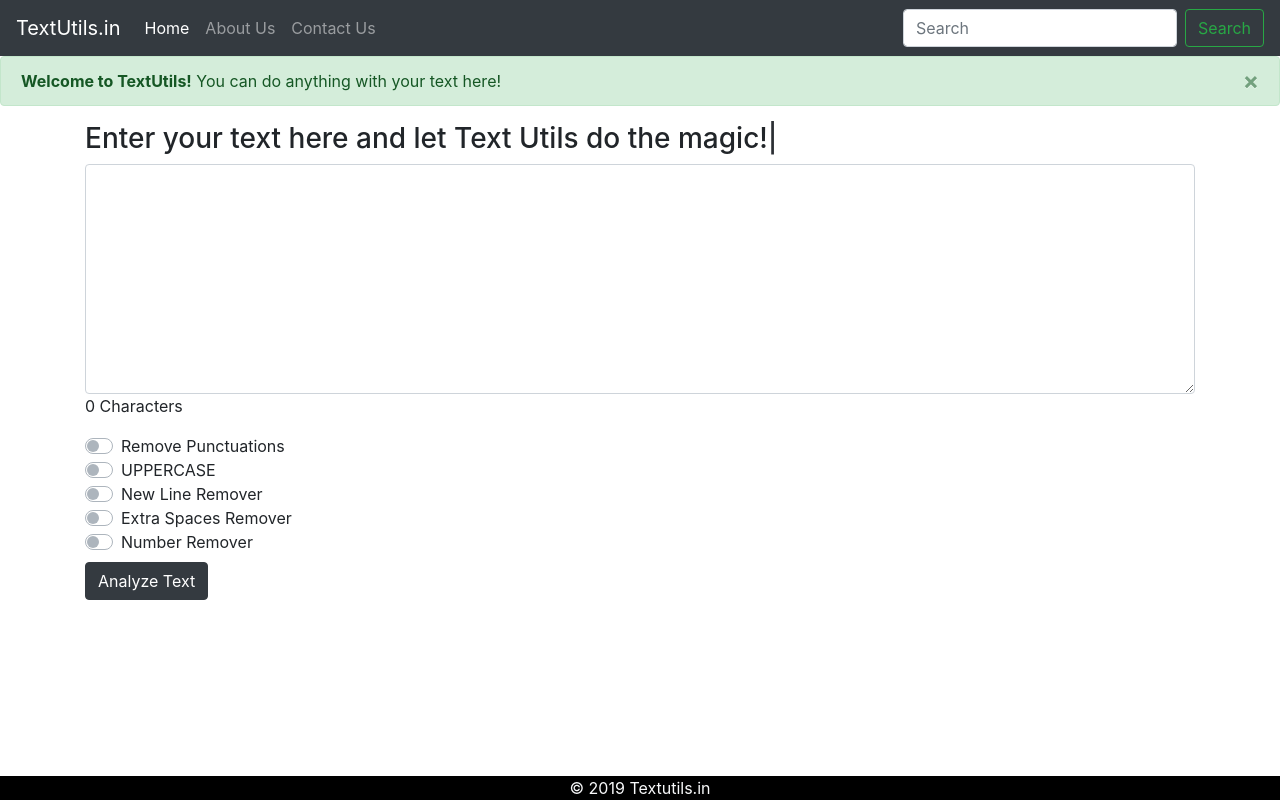
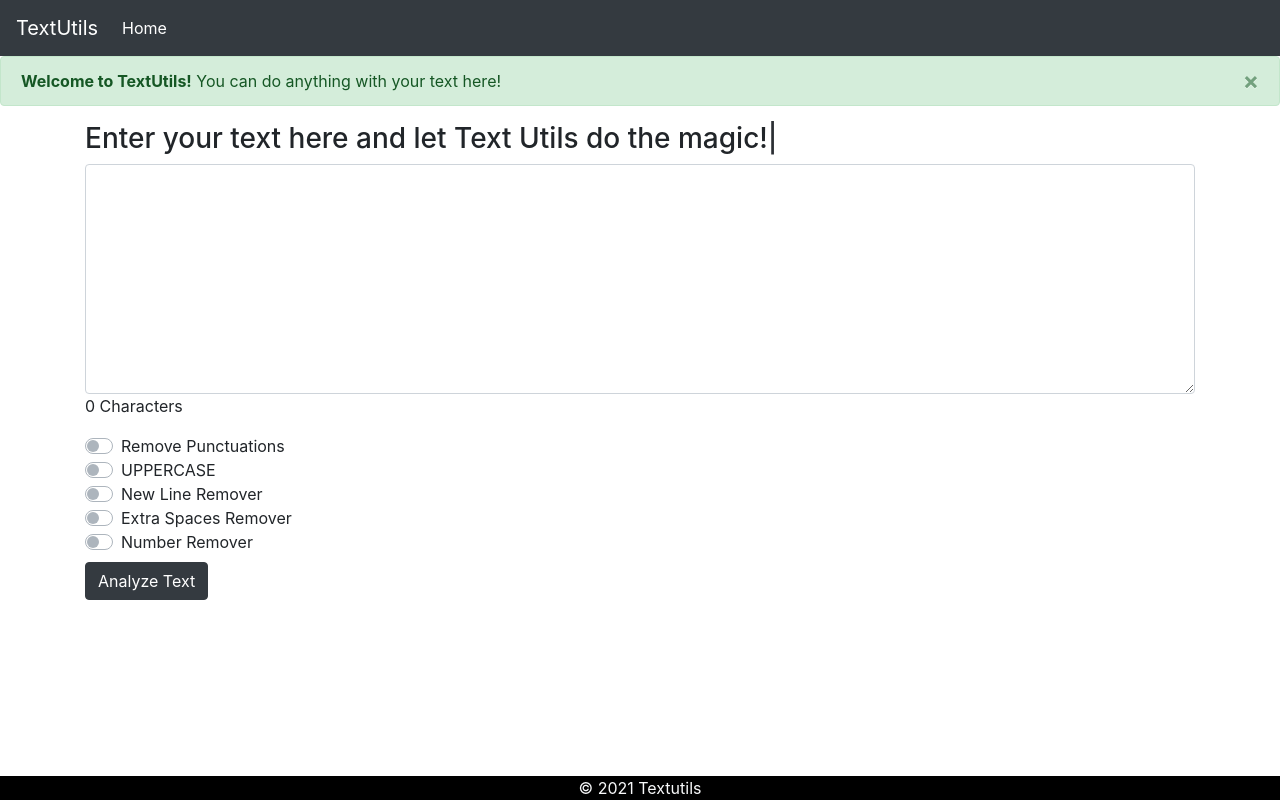
Before and after one commit to umangtank/TextUtils, a Django app: page / in a window 1280 px wide. Run offline with Django 3.2, Linux system fonts and the light colour scheme; some libraries are stand-ins or nearby versions.

Commit message:
added changes

```diff
--- a/templates/about.html
+++ b/templates/about.html
@@ -1,12 +1,14 @@
 <!doctype html>
 <html lang="en">
+
 <head>
   <!-- Required meta tags -->
   <meta charset="utf-8">
   <meta name="viewport" content="width=device-width, initial-scale=1, shrink-to-fit=no">
 
   <!-- Bootstrap CSS -->
-    <link rel="stylesheet" href="https://stackpath.bootstrapcdn.com/bootstrap/4.2.1/css/bootstrap.min.css" integrity="sha384-GJzZqFGwb1QTTN6wy59ffF1BuGJpLSa9DkKMp0DgiMDm4iYMj70gZWKYbI706tWS" crossorigin="anonymous">
+  <link rel="stylesheet" href="https://stackpath.bootstrapcdn.com/bootstrap/4.2.1/css/bootstrap.min.css"
+    integrity="sha384-GJzZqFGwb1QTTN6wy59ffF1BuGJpLSa9DkKMp0DgiMDm4iYMj70gZWKYbI706tWS" crossorigin="anonymous">
   <!--Typed.js-->
   <script type="text/javascript" src="https://cdn.jsdelivr.net/npm/typed.js"></script>
 
@@ -25,10 +27,12 @@
     }
   </style>
 </head>
+
 <body>
   <nav class="navbar navbar-expand-lg navbar-dark bg-dark">
-  <a class="navbar-brand" href="#">TextUtils.in</a>
-  <button class="navbar-toggler" type="button" data-toggle="collapse" data-target="#navbarNavDropdown" aria-controls="navbarNavDropdown" aria-expanded="false" aria-label="Toggle navigation">
+    <a class="navbar-brand" href="#">TextUtils</a>
+    <button class="navbar-toggler" type="button" data-toggle="collapse" data-target="#navbarNavDropdown"
+      aria-controls="navbarNavDropdown" aria-expanded="false" aria-label="Toggle navigation">
       <span class="navbar-toggler-icon"></span>
     </button>
     <div class="collapse navbar-collapse" id="navbarNavDropdown">
@@ -36,19 +40,8 @@
         <li class="nav-item active">
           <a class="nav-link" href="/">Home <span class="sr-only">(current)</span></a>
         </li>
-      <li class="nav-item">
-        <a class="nav-link" href="/about">About Us</a>
-      </li>
-      <li class="nav-item">
-        <a class="nav-link" href="#">Contact Us</a>
-      </li>
-
       </ul>
     </div>
-  <form class="form-inline">
-    <input class="form-control mr-sm-2" type="search" placeholder="Search" aria-label="Search">
-    <button class="btn btn-outline-success my-2 my-sm-0" type="submit">Search</button>
-  </form>
   </nav>
 
 
@@ -78,7 +71,7 @@
             var exampleFormControlTextarea1 = document.getElementById("exampleFormControlTextarea1");
             var wordCount = document.getElementById("wordCount");
 
-		exampleFormControlTextarea1.addEventListener("keyup",function(){
+            exampleFormControlTextarea1.addEventListener("keyup", function () {
               var characters = exampleFormControlTextarea1.value.split('');
               wordCount.innerText = characters.length;
             });
@@ -97,17 +90,17 @@
       </div>
 
       <div class="custom-control custom-switch">
-  <input type="checkbox"  name="newlineremover" class="custom-control-input" id="customSwitch3">
+        <input type="checkbox" name="newlineremover" class="custom-control-input" id="customSwitch3">
         <label class="custom-control-label" for="customSwitch3">New Line Remover</label>
       </div>
 
       <div class="custom-control custom-switch">
-  <input type="checkbox"  name="extraspaceremover" class="custom-control-input" id="customSwitch4">
+        <input type="checkbox" name="extraspaceremover" class="custom-control-input" id="customSwitch4">
         <label class="custom-control-label" for="customSwitch4">Extra Spaces Remover</label>
       </div>
 
       <div class="custom-control custom-switch">
-    <input type="checkbox"  name="numberremover" class="custom-control-input" id="customSwitch5">
+        <input type="checkbox" name="numberremover" class="custom-control-input" id="customSwitch5">
         <label class="custom-control-label" for="customSwitch5">Number Remover</label>
       </div>
 
@@ -119,31 +112,37 @@
   </div>
 
   <script>
-     var typed = new Typed('#typed',{
-                    strings:["You can do anything with your text here!","Enter your text here and let Text Utils do the magic!"],
+    var typed = new Typed('#typed', {
+      strings: ["You can do anything with your text here!", "Enter your text here and let Text Utils do the magic!"],
       backSpeed: 15,
       smartBackspace: true,
       backDelay: 1200,
       startDelay: 1000,
       typeSpeed: 25,
-                    loop: false,
+      loop: true,
 
     });
   </script>
   <!-- Footer-->
   <footer class="footer">
     <div class="container">
-    <span class="text-light">&#169 2019 Textutils.in </span>
+      <span class="text-light">&#169 2021 Textutils</span>
     </div>
   </footer>
 
   <!-- Optional JavaScript -->
   <!-- jQuery first, then Popper.js, then Bootstrap JS -->
-    <script src="https://code.jquery.com/jquery-3.3.1.slim.min.js" integrity="sha384-q8i/X+965DzO0rT7abK41JStQIAqVgRVzpbzo5smXKp4YfRvH+8abtTE1Pi6jizo" crossorigin="anonymous"></script>
-    <script src="https://cdnjs.cloudflare.com/ajax/libs/popper.js/1.14.6/umd/popper.min.js" integrity="sha384-wHAiFfRlMFy6i5SRaxvfOCifBUQy1xHdJ/yoi7FRNXMRBu5WHdZYu1hA6ZOblgut" crossorigin="anonymous"></script>
-    <script src="https://stackpath.bootstrapcdn.com/bootstrap/4.2.1/js/bootstrap.min.js" integrity="sha384-B0UglyR+jN6CkvvICOB2joaf5I4l3gm9GU6Hc1og6Ls7i6U/mkkaduKaBhlAXv9k" crossorigin="anonymous"></script>
+  <script src="https://code.jquery.com/jquery-3.3.1.slim.min.js"
+    integrity="sha384-q8i/X+965DzO0rT7abK41JStQIAqVgRVzpbzo5smXKp4YfRvH+8abtTE1Pi6jizo"
+    crossorigin="anonymous"></script>
+  <script src="https://cdnjs.cloudflare.com/ajax/libs/popper.js/1.14.6/umd/popper.min.js"
+    integrity="sha384-wHAiFfRlMFy6i5SRaxvfOCifBUQy1xHdJ/yoi7FRNXMRBu5WHdZYu1hA6ZOblgut"
+    crossorigin="anonymous"></script>
+  <script src="https://stackpath.bootstrapcdn.com/bootstrap/4.2.1/js/bootstrap.min.js"
+    integrity="sha384-B0UglyR+jN6CkvvICOB2joaf5I4l3gm9GU6Hc1og6Ls7i6U/mkkaduKaBhlAXv9k"
+    crossorigin="anonymous"></script>
   <script>
-      function validate(){
+    function validate() {
       var textarea = document.getElementById('exampleFormControlTextarea1').value;
       var span = document.getElementById('messageofvalidate');
 
@@ -155,4 +154,5 @@
     }
   </script>
 </body>
+
 </html>
```
Also changed, not shown: templates/analyze.html (+20 -15 lines). Lines whose indentation alone changed are shown as unchanged.
